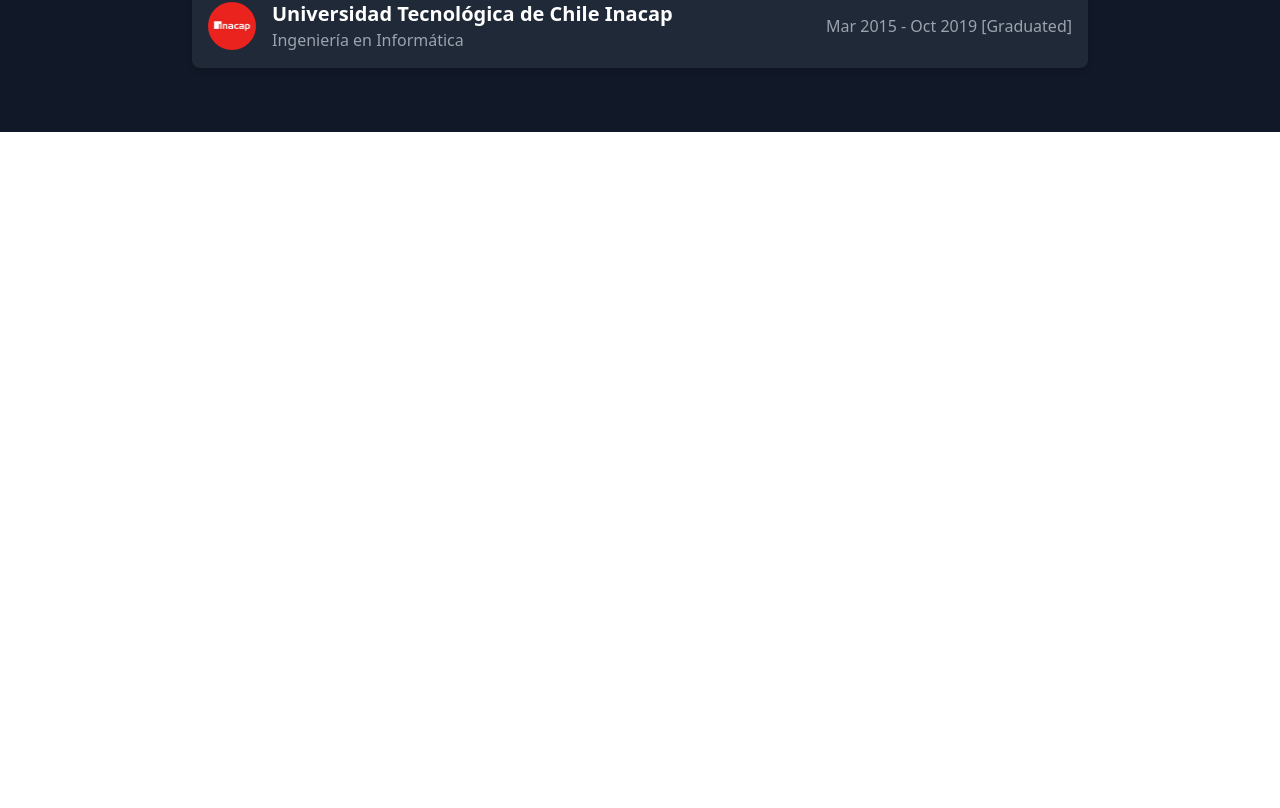
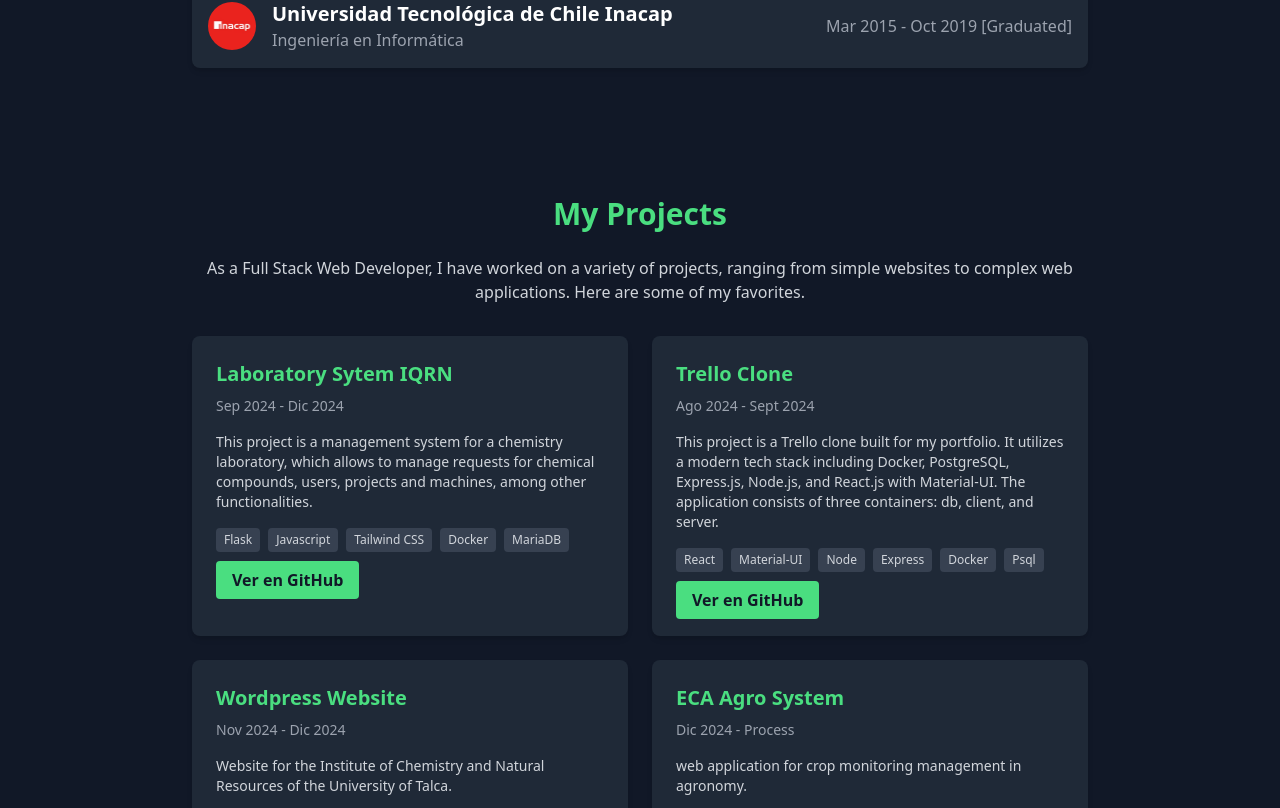
Before and after one commit to eigonzalezrojas/my-portfolio, a React (Vite) app: page / in a window 1280 px wide. Shown: the part 2432-3240 px from the top of the page. Before the commit the page ends 2564 px from the top, so only its background shows below. Built offline with nearby package versions, Linux system fonts and the light colour scheme.

Commit message:
projects section added

```diff
--- a/src/App.jsx
+++ b/src/App.jsx
@@ -5,6 +5,7 @@
 import About from "./components/About";
 import Experience from "./components/Experience";
 import Education from "./components/Education";
+import Projects from "./components/Projects";
 
 function App() {
   return (
@@ -22,6 +23,9 @@
       <section id ="education" className="mt-0">
         <Education />
       </section>
+      <section id ="projects" className="mt-0">
+        <Projects />
+      </section>
       <Navigation />
     </div>
   );
--- a/src/components/Projects.jsx
+++ b/src/components/Projects.jsx
@@ -1,20 +1,71 @@
-import React from "react";
+function Projects() {
+  const projects = [
+    {
+      title: "Laboratory Sytem IQRN",
+      date: "Sep 2024 - Dic 2024",
+      description:
+        "This project is a management system for a chemistry laboratory, which allows to manage requests for chemical compounds, users, projects and machines, among other functionalities.",
+      technologies: ["Flask", "Javascript", "Tailwind CSS", "Docker", "MariaDB"],
+      github: "https://github.com/eigonzalezrojas/lab-system",
+    },
+    {
+      title: "Trello Clone",
+      date: "Ago 2024 - Sept 2024",
+      description:
+        "This project is a Trello clone built for my portfolio. It utilizes a modern tech stack including Docker, PostgreSQL, Express.js, Node.js, and React.js with Material-UI. The application consists of three containers: db, client, and server.",
+      technologies: ["React", "Material-UI", "Node", "Express", "Docker", "Psql"],
+      github: "https://github.com/eigonzalezrojas/trello-clone",
+    },
+    {
+      title: "Wordpress Website",
+      date: "Nov 2024 - Dic 2024",
+      description:
+        "Website for the Institute of Chemistry and Natural Resources of the University of Talca.",
+      technologies: ["Wordpress", "CSS", "Javascript", "Elementor"],
+      github: "https://github.com/eigonzalezrojas/wp-iqrn",
+    },
+    {
+      title: "ECA Agro System",
+      date: "Dic 2024 - Process",
+      description:
+        "web application for crop monitoring management in agronomy.",
+      technologies: ["HTML", "CSS", "JavaScript", "Python", "Flask", "Boostrap", "MySQL"],
+      github: "https://github.com/eigonzalezrojas/eca_agro_system",
+    },
+  ];
 
-function Projects() {
   return (
-    <section className="projects">
-      <h2>Proyectos</h2>
-      <div className="project-list">
-        <div className="project-item">
-          <h3>Proyecto 1</h3>
-          <p>Descripción breve del proyecto.</p>
-        </div>
-        <div className="project-item">
-          <h3>Proyecto 2</h3>
-          <p>Descripción breve del proyecto.</p>
+    <div className="bg-gray-900 text-white flex items-center justify-center p-4 py-16">
+      <div className="max-w-4xl w-full">
+        <h2 className="text-3xl font-bold text-green-400 mb-6 text-center">
+          My Projects
+        </h2>
+        <p className="text-gray-300 text-center mb-8">
+          As a Full Stack Web Developer, I have worked on a variety of projects, ranging from simple websites to complex web applications. Here are some of my favorites.
+        </p>
+        <div className="grid grid-cols-1 sm:grid-cols-2 gap-6">
+          {projects.map((project, index) => (
+            <div key={index} className="bg-gray-800 p-6 rounded-lg shadow-md hover:shadow-lg transition-shadow">
+              <h3 className="text-xl font-semibold text-green-400 mb-2">
+                {project.title}
+              </h3>
+              <p className="text-gray-400 text-sm mb-4">{project.date}</p>
+              <p className="text-gray-300 text-sm mb-4">{project.description}</p>
+              <div className="flex flex-wrap gap-2 mb-4">
+                {project.technologies.map((tech, techIndex) => (
+                  <span key={techIndex} className="bg-gray-700 text-gray-300 text-xs px-2 py-1 rounded">
+                    {tech}
+                  </span>
+                ))}
+              </div>
+              <a href={project.github} target="_blank" rel="noopener noreferrer" className="bg-green-400 text-gray-900 px-4 py-2 rounded font-semibold hover:bg-green-500 transition-colors">
+                Ver en GitHub
+              </a>
+            </div>
+          ))}
         </div>
       </div>
-    </section>
+    </div>
   );
 }
 
```
